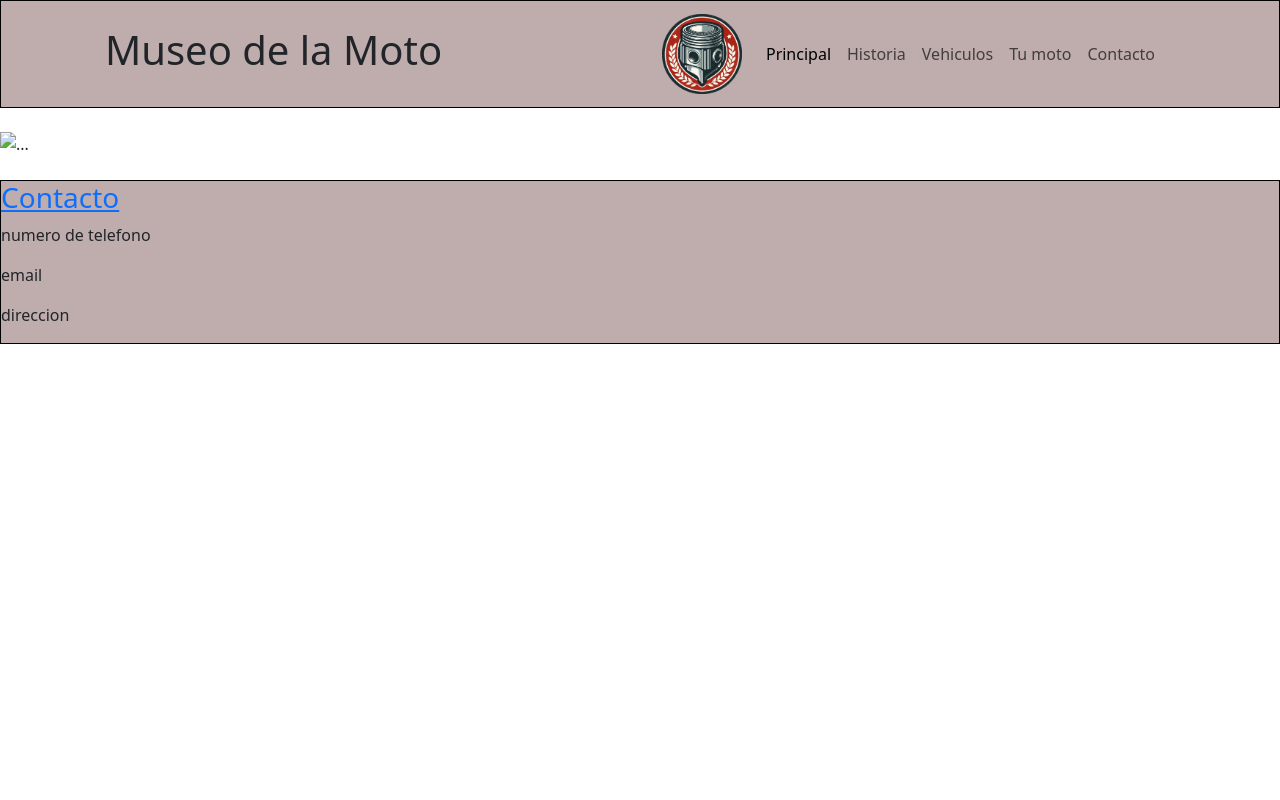
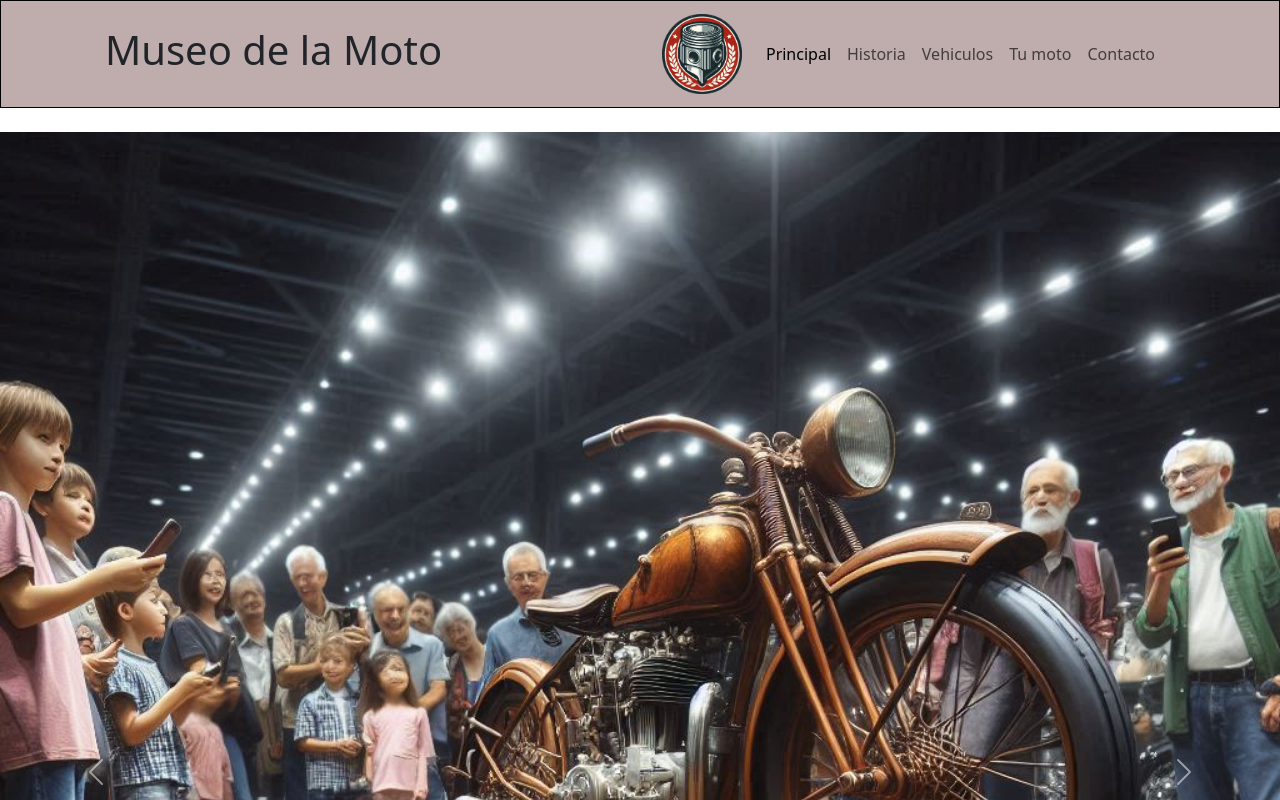
Before and after one commit to JuanTrillini06/PF_Trillini, a plain HTML site: page index.html in a window 1280 px wide. Shown: the top 800 px of the page. Drawn offline with nearby package versions, Linux system fonts and the light colour scheme.

Commit message:
verison 1.3

```diff
--- a/index.html
+++ b/index.html
@@ -48,10 +48,10 @@
         </div>
         <div class="carousel-inner">
           <div class="carousel-item active">
-            <img src="..." class="d-block w-100" alt="...">
+            <img src="./img/presentacion_moto.jpg" class="d-block w-100" alt="Imagen sobre la presentacion de una moto">
             <div class="carousel-caption d-none d-md-block">
-              <h5>First slide label</h5>
-              <p>Some representative placeholder content for the first slide.</p>
+              <h5>NUEVA ADQUISICION</h5>
+              <p>Participa de la presentacion de nuestra nueva joya</p>
             </div>
           </div>
           <div class="carousel-item">
```
Also changed, not shown: img/presentacion_moto.jpg (added).
